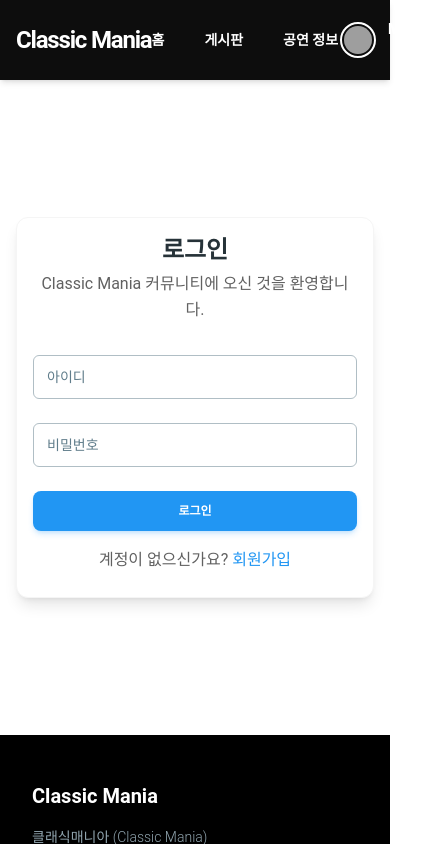
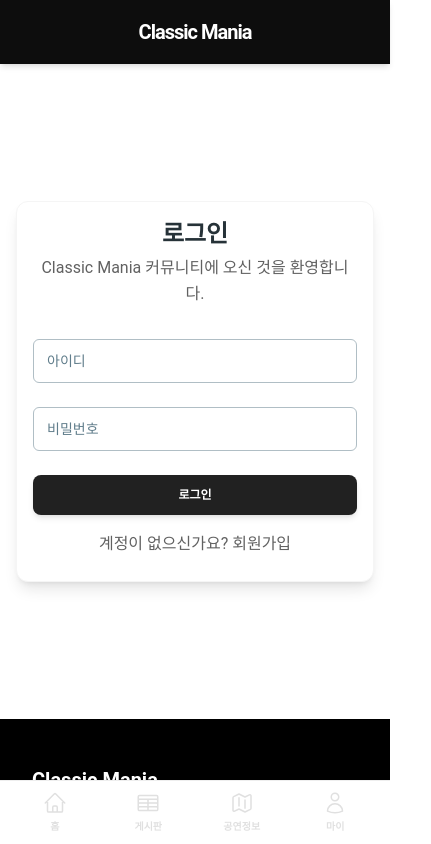
Before and after one commit to lsj0317/classic-mania, a React (Vite) app: page / in a window 390 px wide. Both pictures are taken after a click on the button "시작하기". Shown: the top 844 px of the page, 431 px wide, since content can reach past the window. Built offline with nearby package versions, Linux system fonts and the light colour scheme; grey boxes are pictures that could not be loaded.

Commit message:
반응형시 메뉴다르게 보이기 및 회원가입 및 로그인 디자인 수정

```diff
--- /dev/null
+++ b/src/components/BottomNav.tsx
@@ -0,0 +1,35 @@
+import { Link, useLocation } from "react-router-dom";
+import { HomeIcon, TableCellsIcon, MapIcon, UserIcon } from "@heroicons/react/24/outline";
+
+const BottomNav = () => {
+    const { pathname } = useLocation();
+
+    const navItems = [
+        { name: "홈", path: "/", icon: HomeIcon },
+        { name: "게시판", path: "/board", icon: TableCellsIcon },
+        { name: "공연정보", path: "/performance", icon: MapIcon },
+        { name: "마이", path: "/mypage", icon: UserIcon },
+    ];
+
+    return (
+        // lg(960px) 이상에서는 숨김 처리 [cite: 2026-01-25]
+        <div className="lg:hidden fixed bottom-0 left-0 z-50 w-full h-16 bg-white border-t border-gray-200 flex items-center justify-around px-2 pb-safe">
+            {navItems.map((item) => {
+                const isActive = pathname === item.path;
+                return (
+                    <Link key={item.path} to={item.path} className="flex flex-col items-center justify-center w-full h-full gap-1">
+                        <item.icon
+                            className={`h-6 w-6 transition-colors ${isActive ? "text-black" : "text-gray-300"}`}
+                            strokeWidth={isActive ? 2 : 1.5}
+                        />
+                        <span className={`text-[10px] font-bold ${isActive ? "text-black" : "text-gray-300"}`}>
+              {item.name}
+            </span>
+                    </Link>
+                );
+            })}
+        </div>
+    );
+};
+
+export default BottomNav;
--- a/src/components/Header.tsx
+++ b/src/components/Header.tsx
@@ -1,3 +1,4 @@
+import { useState, useEffect } from "react";
 import {
     Navbar,
     Typography,
@@ -11,7 +12,6 @@ import {
 import { Link, useNavigate } from "react-router-dom";
 import { currentUser } from "../data/mockData";
 import { ChevronDownIcon, UserCircleIcon, PowerIcon } from "@heroicons/react/24/outline";
-import {useEffect, useState} from "react";
 
 const Header = () => {
     const [isScrolled, setIsScrolled] = useState(false);
@@ -25,70 +25,59 @@ const Header = () => {
     ];
 
     useEffect(() => {
-        const handleScroll = () => {
-            setIsScrolled(window.scrollY > 20);
-        };
+        const handleScroll = () => setIsScrolled(window.scrollY > 20);
         window.addEventListener("scroll", handleScroll);
-        // 컴포넌트가 사라질 때 이벤트 리스너를 제거
-        return () => {
-            window.removeEventListener("scroll", handleScroll);
-        };
+        return () => window.removeEventListener("scroll", handleScroll);
     }, []);
 
     const isLoggedIn = currentUser && currentUser.userId !== "" && currentUser.userId !== "guest";
-
-    // 스크롤 상태에 따른 공통 색상 로직
     const textColor = isScrolled ? "text-blue-gray-900" : "text-white";
     const navBg = isScrolled ? "bg-white/90 backdrop-blur-md shadow-md border-b border-gray-200" : "bg-black/95 border-none";
 
     return (
         <Navbar
             fullWidth
-            // [중요] h-20으로 높이를 고정하여 스크롤 시 끄떡거림 방지
-            className={`sticky top-0 z-50 h-20 flex items-center rounded-none px-4 py-0 transition-all duration-500 ${navBg}`}
+            className={`sticky top-0 z-50 h-16 lg:h-20 flex items-center rounded-none px-4 py-0 transition-all duration-500 ${navBg}`}
         >
-
-            <div className="container mx-auto flex items-center max-w-screen-xl">
-                {/* 좌측: 로고 (flex-1) */}
-                <div className="flex-1">
+            <div className="container mx-auto flex items-center justify-between max-w-screen-xl">
+                {/* 1. 로고 영역: 모바일에서는 중앙 정렬 고려, 데스크톱은 좌측 [cite: 2026-01-25] */}
+                <div className="flex-1 flex justify-center lg:justify-start">
                     <Link to="/">
-                        <Typography className={`cursor-pointer py-1.5 font-bold text-2xl tracking-tighter transition-colors w-max ${textColor}`}>
+                        <Typography className={`cursor-pointer py-1.5 font-bold text-xl lg:text-2xl tracking-tighter transition-colors w-max ${textColor}`}>
                             Classic Mania
                         </Typography>
                     </Link>
                 </div>
 
-                {/* 중앙: 메뉴 리스트 (flex-none) */}
+                {/* 2. 데스크톱 전용 메뉴: lg(960px) 미만에서는 숨김 [cite: 2026-01-25] */}
+                <div className="hidden lg:flex items-center gap-10">
                     <ul className="flex items-center gap-10">
                         {NAV_MENU.map((menu) => (
                             <li key={menu.path}>
-                            <Link to={menu.path} className={`text-sm font-bold transition-colors hover:text-blue-500 whitespace-nowrap ${textColor}`}>
+                                <Link
+                                    to={menu.path}
+                                    className={`text-sm font-bold transition-colors hover:text-blue-500 whitespace-nowrap ${textColor}`}
+                                >
                                     {menu.name}
                                 </Link>
                             </li>
                         ))}
                     </ul>
+                </div>
 
-                {/* 우측: 유저 영역 (flex-1) */}
-                <div className="flex-1 flex justify-end">
+                {/* 3. 데스크톱 전용 유저 영역: lg(960px) 미만에서는 숨김 [cite: 2026-01-25] */}
+                <div className="hidden lg:flex flex-1 justify-end">
                     <div className="flex items-center gap-4">
                         {!isLoggedIn ? (
                             <Link to="/login">
-                                <Button
-                                    size="sm"
-                                    className={isScrolled ? "bg-blue-600" : "bg-white text-black"}
-                                >
+                                <Button size="sm" className={isScrolled ? "bg-blue-600" : "bg-white text-black"}>
                                     로그인
                                 </Button>
                             </Link>
                         ) : (
-                            // 기존의 아바타 및 드롭다운 메뉴 완벽 복구
                             <Menu open={isMenuOpen} handler={setIsMenuOpen} placement="bottom-end">
                                 <MenuHandler>
-                                    <Button
-                                        variant="text"
-                                        className="flex items-center gap-2 rounded-full py-0.5 pr-2 pl-0.5 capitalize focus:ring-0"
-                                    >
+                                    <Button variant="text" className="flex items-center gap-2 rounded-full py-0.5 pr-2 pl-0.5 capitalize focus:ring-0">
                                         <Avatar
                                             variant="circular"
                                             size="sm"
@@ -99,10 +88,7 @@ const Header = () => {
                                         <Typography variant="small" className={`font-bold ml-1 transition-colors ${textColor}`}>
                                             {currentUser.userId} 님
                                         </Typography>
-                                        <ChevronDownIcon
-                                            strokeWidth={2.5}
-                                            className={`h-3 w-3 transition-transform ${textColor} ${isMenuOpen ? "rotate-180" : ""}`}
-                                        />
+                                        <ChevronDownIcon strokeWidth={2.5} className={`h-3 w-3 transition-transform ${textColor} ${isMenuOpen ? "rotate-180" : ""}`} />
                                     </Button>
                                 </MenuHandler>
                                 <MenuList className="p-1 border-none shadow-xl bg-white text-blue-gray-900">
--- a/src/components/Layout.tsx
+++ b/src/components/Layout.tsx
@@ -1,6 +1,7 @@
 import { Outlet } from "react-router-dom";
 import Header from "./Header";
 import Footer from "./Footer";
+import BottomNav from "./BottomNav.tsx";
 
 const Layout = () => {
     return (
@@ -9,6 +10,7 @@ const Layout = () => {
             <main className="flex-grow container mx-auto px-4 py-8">
                 <Outlet />
             </main>
+            <BottomNav />
             <Footer />
         </div>
     );
--- a/src/pages/user/Login.tsx
+++ b/src/pages/user/Login.tsx
@@ -16,12 +16,12 @@ const Login = () => {
                         <Input size="lg" label="아이디" crossOrigin={undefined} />
                         <Input type="password" size="lg" label="비밀번호" crossOrigin={undefined} />
                     </div>
-                    <Button className="mt-6" fullWidth color="blue">
+                    <Button className="mt-6" fullWidth color="black">
                         로그인
                     </Button>
                     <Typography color="gray" className="mt-4 text-center font-normal">
                         계정이 없으신가요?{" "}
-                        <Link to="/signup" className="font-medium text-blue-500 transition-colors hover:text-blue-700">
+                        <Link to="/signup" className="font-medium text-black-500 transition-colors hover:text-black-700">
                             회원가입
                         </Link>
                     </Typography>
--- a/src/pages/user/SignUp.tsx
+++ b/src/pages/user/SignUp.tsx
@@ -20,12 +20,12 @@ const SignUp = () => {
                         <Input type="password" size="lg" label="비밀번호 확인" crossOrigin={undefined} />
                         <Input size="lg" label="주소 (예: 경기도 오산시...)" crossOrigin={undefined} />
                     </div>
-                    <Button className="mt-6" fullWidth color="blue">
+                    <Button className="mt-6" fullWidth color="black">
                         가입하기
                     </Button>
                     <Typography color="gray" className="mt-4 text-center font-normal">
                         이미 계정이 있으신가요?{" "}
-                        <Link to="/login" className="font-medium text-blue-500 transition-colors hover:text-blue-700">
+                        <Link to="/login" className="font-medium text-black-500 transition-colors hover:text-black-700">
                             로그인
                         </Link>
                     </Typography>
```
Also changed, not shown: src/pages/performance/PerformanceMap.tsx (+133 -9 lines), 1 other file (tests, documents, lock files or other folders). Lines whose indentation alone changed are shown as unchanged.
